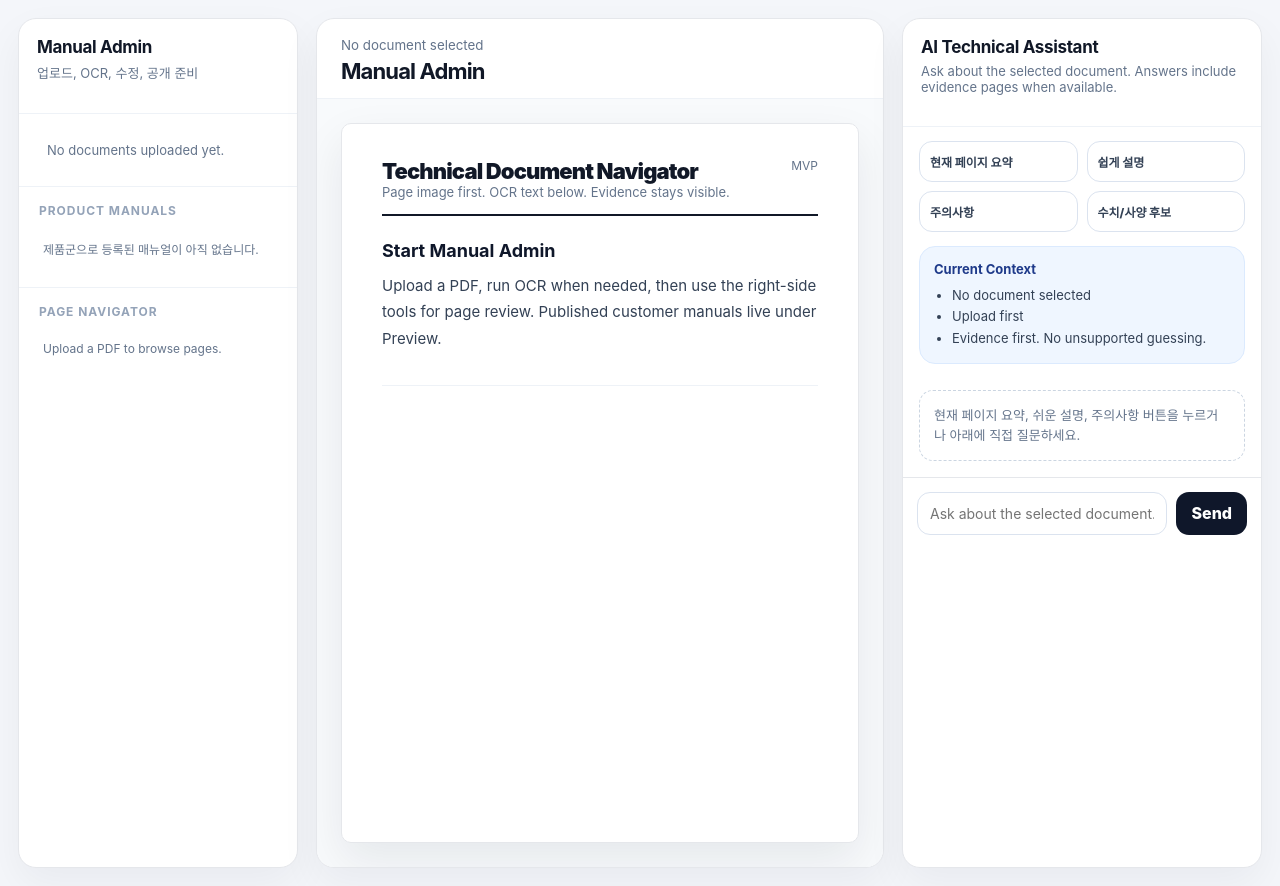
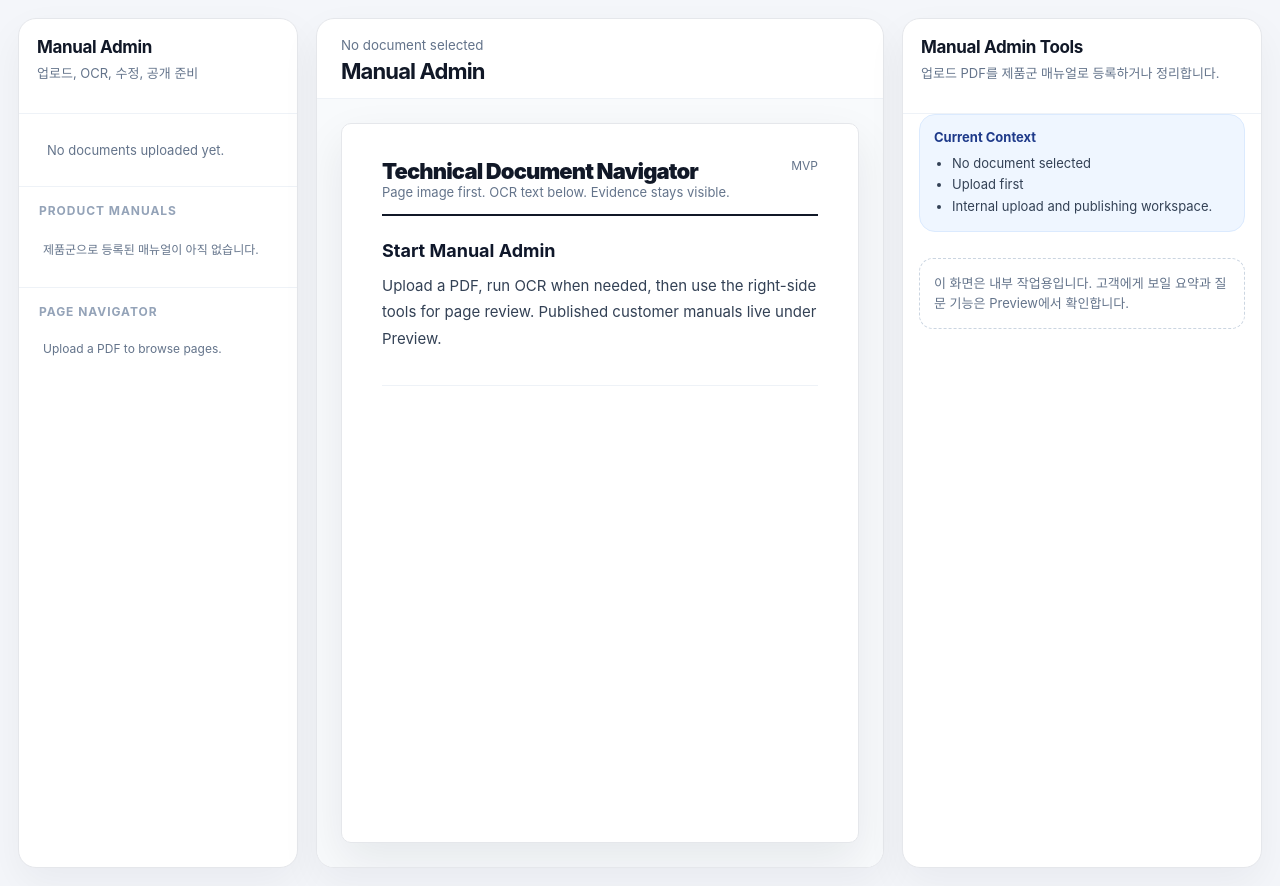
Before and after one commit to ai2bmade/Technical_Document_Navigator, a FastAPI app: page /?mode=manual_admin in a window 1280 px wide. Shown: the part 64-950 px from the top of the page. Run offline with FastAPI, Linux system fonts and the light colour scheme; data that the repository does not hold is empty.

Commit message:
Separate admin and customer manual actions

```diff
--- a/app/main.py
+++ b/app/main.py
@@ -325,6 +325,34 @@ def product_manual_form(
     )
 
 
+@app.post("/delete-document-form", response_class=HTMLResponse)
+def delete_document_form(request: Request, document_id: int = Form(...)) -> HTMLResponse:
+    with db() as conn:
+        row = conn.execute(
+            "select stored_path from documents where id = ?",
+            (document_id,),
+        ).fetchone()
+        if row is None:
+            raise HTTPException(status_code=404, detail="Document was not found.")
+        stored_path = Path(row["stored_path"])
+        conn.execute("delete from documents where id = ?", (document_id,))
+    try:
+        stored_path.relative_to(settings.uploads_dir)
+        stored_path.unlink(missing_ok=True)
+    except ValueError:
+        pass
+    workspace = load_workspace(mode="manual_admin")
+    return templates.TemplateResponse(
+        "index.html",
+        {
+            "request": request,
+            "app_name": settings.app_name,
+            "upload_message": "Deleted uploaded PDF.",
+            **workspace,
+        },
+    )
+
+
 @app.post("/api/documents/{document_id}/ocr")
 def ocr_document(document_id: int, payload: OcrRequest | None = None) -> dict[str, object]:
     try:
@@ -448,17 +476,29 @@ def quick_form(
     document_id: int = Form(...),
     page: int = Form(1),
     mode: str = Form("manual_admin"),
+    manual_version_id: int | None = Form(None),
 ) -> HTMLResponse:
-    workspace = load_workspace(document_id, page, mode)
+    workspace = load_workspace(document_id, page, mode, manual_version_id)
     selected_document = workspace["selected_document"]
-    page_chunks = workspace["page_chunks"]
-    page_text = "\n\n".join(chunk["content"] for chunk in page_chunks)
+    selected_manual_page = workspace["selected_manual_page"]
     if selected_document is None:
         raise HTTPException(status_code=404, detail="Document was not found.")
+    if mode == "preview" and selected_manual_page is not None:
+        page_text = (
+            selected_manual_page["published_text"]
+            or selected_manual_page["ai_corrected_text"]
+            or selected_manual_page["raw_ocr_text"]
+            or ""
+        )
+        display_name = workspace["selected_manual"]["display_name"]
+    else:
+        page_chunks = workspace["page_chunks"]
+        page_text = "\n\n".join(chunk["content"] for chunk in page_chunks)
+        display_name = selected_document["filename"]
     result = page_action(
         action,
         page_text,
-        selected_document["filename"],
+        display_name,
         workspace["selected_page"],
     )
     return templates.TemplateResponse(
--- a/app/static/styles.css
+++ b/app/static/styles.css
@@ -541,6 +541,18 @@ button.pill {
   padding: 10px 12px;
 }
 
+.admin-form p {
+  color: #64748b;
+  font-size: 13px;
+  line-height: 1.5;
+  margin: 0;
+  overflow-wrap: anywhere;
+}
+
+.danger-form button {
+  background: #991b1b;
+}
+
 .chat {
   display: flex;
   flex: 1;
--- a/app/templates/index.html
+++ b/app/templates/index.html
@@ -269,8 +269,8 @@
 
         <aside class="panel assistant">
           <div class="assistant-head">
-            <h2>{% if mode == 'preview' %}Customer Assistant{% else %}AI Technical Assistant{% endif %}</h2>
-            <p>{% if mode == 'preview' %}고객이 볼 매뉴얼 페이지 기준으로 질문합니다.{% else %}Ask about the selected document. Answers include evidence pages when available.{% endif %}</p>
+            <h2>{% if mode == 'preview' %}Customer Assistant{% elif mode == 'manual_admin' %}Manual Admin Tools{% else %}AI Technical Assistant{% endif %}</h2>
+            <p>{% if mode == 'preview' %}고객이 볼 매뉴얼 페이지 기준으로 질문합니다.{% elif mode == 'manual_admin' %}업로드 PDF를 제품군 매뉴얼로 등록하거나 정리합니다.{% else %}Ask about the selected document. Answers include evidence pages when available.{% endif %}</p>
           </div>
 
           {% if mode == 'manual_admin' and selected_document and selected_document.chunk_count > 0 %}
@@ -297,31 +297,44 @@
           </form>
           {% endif %}
 
-          {% if mode != 'preview' %}
+          {% if mode == 'manual_admin' and selected_document %}
+          <form class="admin-form danger-form" action="/delete-document-form" method="post">
+            <h3>Uploaded PDF Cleanup</h3>
+            <input type="hidden" name="document_id" value="{{ selected_document.id }}">
+            <p>{{ selected_document.filename }}</p>
+            <button type="submit">Delete Uploaded PDF</button>
+          </form>
+          {% endif %}
+
+          {% if mode == 'preview' and selected_manual and selected_manual.source_document_id %}
           <div class="quick">
             <form action="/quick-form" method="post">
-              {% if selected_document %}<input type="hidden" name="document_id" value="{{ selected_document.id }}">{% endif %}
+              <input type="hidden" name="document_id" value="{{ selected_manual.source_document_id }}">
+              <input type="hidden" name="manual_version_id" value="{{ selected_manual.manual_version_id }}">
               <input type="hidden" name="mode" value="{{ mode }}">
               <input type="hidden" name="page" value="{{ selected_page }}">
               <input type="hidden" name="action" value="summary">
               <button type="submit">현재 페이지 요약</button>
             </form>
             <form action="/quick-form" method="post">
-              {% if selected_document %}<input type="hidden" name="document_id" value="{{ selected_document.id }}">{% endif %}
+              <input type="hidden" name="document_id" value="{{ selected_manual.source_document_id }}">
+              <input type="hidden" name="manual_version_id" value="{{ selected_manual.manual_version_id }}">
               <input type="hidden" name="mode" value="{{ mode }}">
               <input type="hidden" name="page" value="{{ selected_page }}">
               <input type="hidden" name="action" value="easy">
               <button type="submit">쉽게 설명</button>
             </form>
             <form action="/quick-form" method="post">
-              {% if selected_document %}<input type="hidden" name="document_id" value="{{ selected_document.id }}">{% endif %}
+              <input type="hidden" name="document_id" value="{{ selected_manual.source_document_id }}">
+              <input type="hidden" name="manual_version_id" value="{{ selected_manual.manual_version_id }}">
               <input type="hidden" name="mode" value="{{ mode }}">
               <input type="hidden" name="page" value="{{ selected_page }}">
               <input type="hidden" name="action" value="warnings">
               <button type="submit">주의사항</button>
             </form>
             <form action="/quick-form" method="post">
-              {% if selected_document %}<input type="hidden" name="document_id" value="{{ selected_document.id }}">{% endif %}
+              <input type="hidden" name="document_id" value="{{ selected_manual.source_document_id }}">
+              <input type="hidden" name="manual_version_id" value="{{ selected_manual.manual_version_id }}">
               <input type="hidden" name="mode" value="{{ mode }}">
               <input type="hidden" name="page" value="{{ selected_page }}">
               <input type="hidden" name="action" value="specs">
@@ -337,6 +350,10 @@
               <li>{{ selected_manual.display_name }}</li>
               <li>{{ selected_manual.language|upper }} · Page {{ selected_page }} / {{ selected_manual.page_count }}</li>
               <li>Customer-facing published copy.</li>
+              {% elif mode == 'manual_admin' %}
+              <li>{% if selected_document %}{{ selected_document.filename }}{% else %}No document selected{% endif %}</li>
+              <li>{% if selected_document %}{{ selected_document.page_count }} pages · {{ selected_document.chunk_count }} chunks{% else %}Upload first{% endif %}</li>
+              <li>Internal upload and publishing workspace.</li>
               {% else %}
               <li>{% if selected_document %}{{ selected_document.filename }}{% else %}No document selected{% endif %}</li>
               <li>{% if selected_document %}Page {{ selected_page }} / {{ selected_document.page_count }}{% else %}Upload first{% endif %}</li>
@@ -367,6 +384,8 @@
             <div class="assistant-hint">
               {% if mode == 'preview' %}
               고객용 화면에서는 현재 매뉴얼 페이지를 보면서 요약이나 질문을 받을 공간입니다.
+              {% elif mode == 'manual_admin' %}
+              이 화면은 내부 작업용입니다. 고객에게 보일 요약과 질문 기능은 Preview에서 확인합니다.
               {% else %}
               현재 페이지 요약, 쉬운 설명, 주의사항 버튼을 누르거나 아래에 직접 질문하세요.
               {% endif %}
@@ -374,6 +393,7 @@
             {% endif %}
           </div>
 
+          {% if mode != 'manual_admin' %}
           <form class="input" action="/ask-form" method="post">
             {% if mode == 'preview' and selected_manual and selected_manual.source_document_id %}
             <input type="hidden" name="document_id" value="{{ selected_manual.source_document_id }}">
@@ -386,6 +406,7 @@
             <input name="question" placeholder="Ask about the selected document..." required>
             <button type="submit">Send</button>
           </form>
+          {% endif %}
         </aside>
       </main>
     </div>
```
